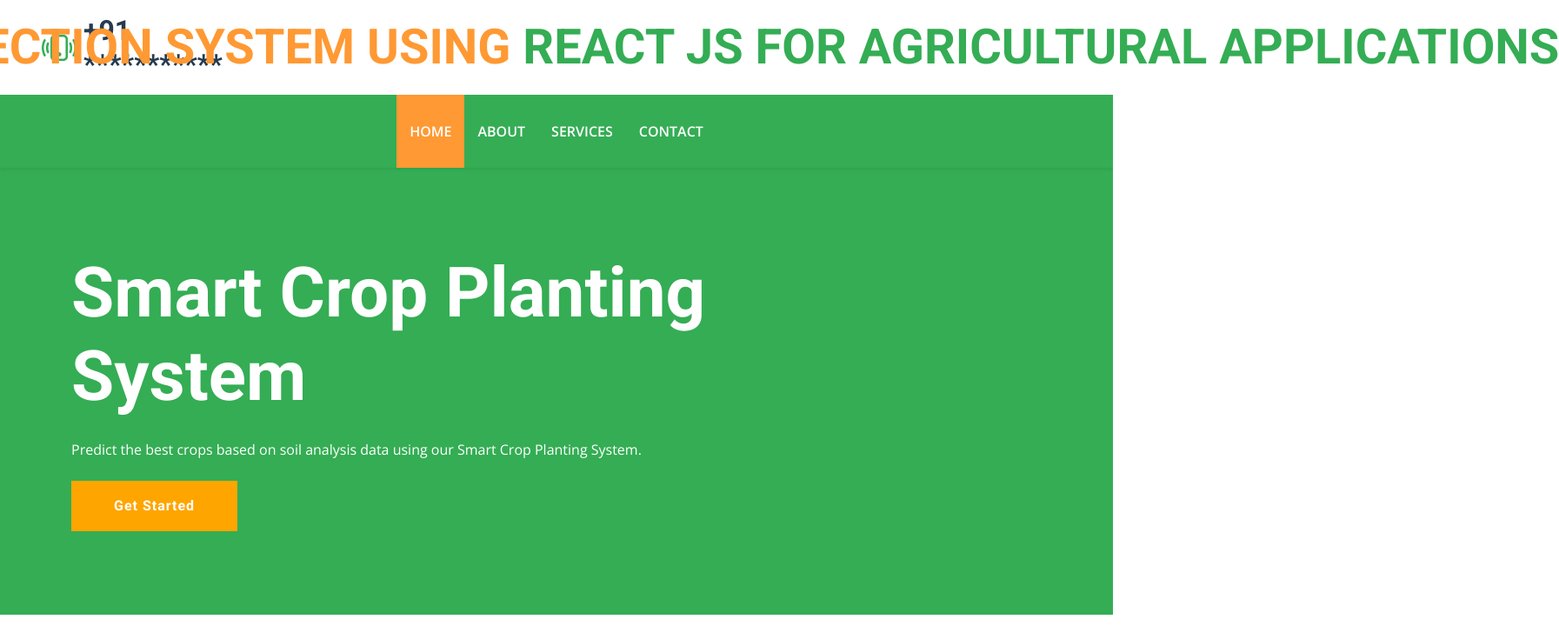
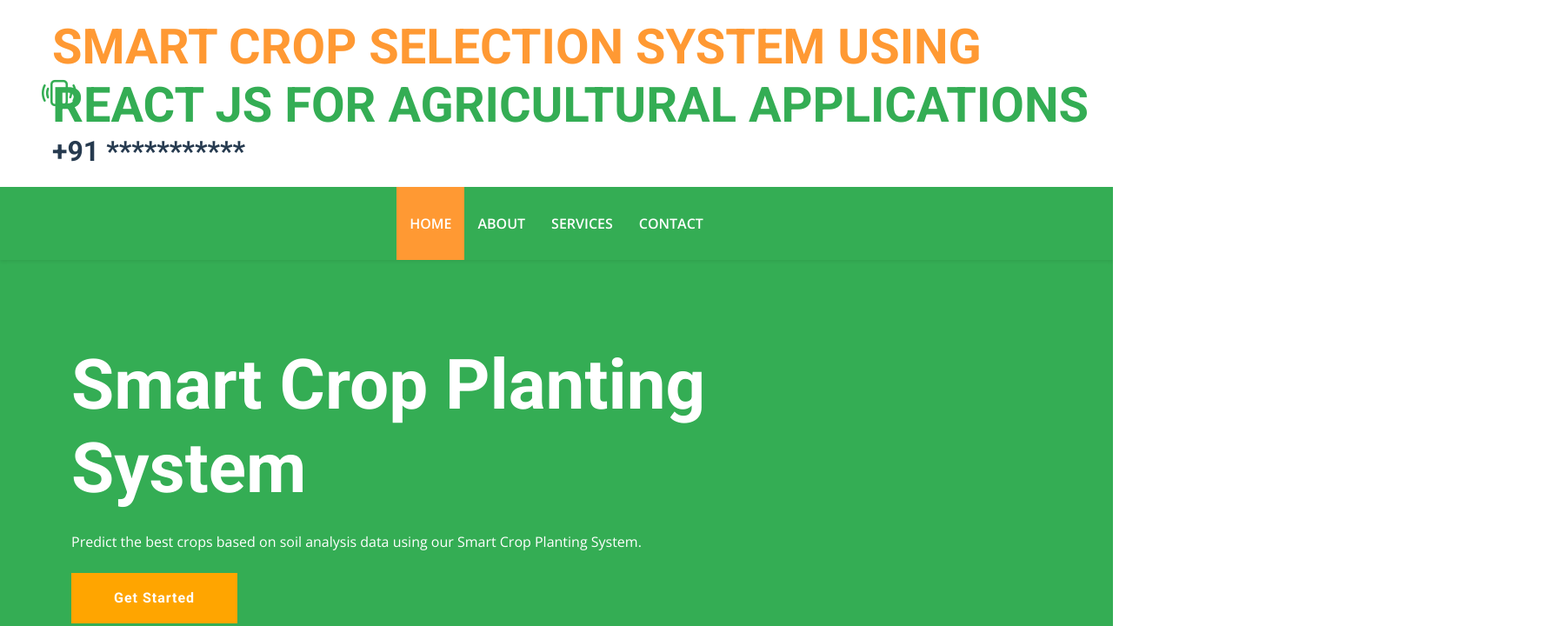
Before and after one commit to aravindsoft/smart-crop-planting-system, a plain HTML site: page index.html in a window 1280 px wide. Shown: the top 720 px of the page at 87% size, 1793 px wide, since content can reach past the window. Drawn offline with nearby package versions, Linux system fonts and the light colour scheme.

Commit message:
Update index.html

```diff
--- a/index.html
+++ b/index.html
@@ -2,7 +2,7 @@
 <html lang="en">
 <head>
     <meta charset="utf-8">
-    <title>SMART CROP SELECTION SYSTEM USING REACT JS FOR AGRICULTURAL APPLICATIONS</title>
+    <title>SMART CROP SELECTION SYSTEM USING REACT JS FOR AGRICULTURAL APPLICATIONS</title>
     <meta content="width=device-width, initial-scale=1.0" name="viewport">
     <meta content="Smart Crop Planting, Soil Analysis" name="keywords">
     <meta content="Predict the best crops based on soil analysis data using our Smart Crop Planting System." name="description">
@@ -49,13 +49,14 @@
             <div class="col-lg-3">
                 <div class="d-flex align-items-center justify-content-start">
                     <i class="bi bi-phone-vibrate fs-1 text-primary me-2"></i>
-                    <h2 class="mb-0">+91 ***********</h2>
+
                 </div>
             </div>
             <div class="col-lg-6">
                 <div class="d-flex align-items-center justify-content-center">
                     <a href="index.html" class="navbar-brand ms-lg-5">
-                        <h1 class="m-0 display-4 text-primary"><span class="text-secondary">SMART CROP SELECTION SYSTEM USING </span>REACT JS FOR AGRICULTURAL APPLICATIONS</h1>
+                        <h1 class="m-0 display-4 text-primary"><span class="text-secondary">  SMART CROP SELECTION SYSTEM USING </span><br>REACT JS FOR AGRICULTURAL APPLICATIONS</h1>
+                    <h2 class="mb-0">+91 ***********</h2>
                     </a>
                 </div>
             </div>
```
